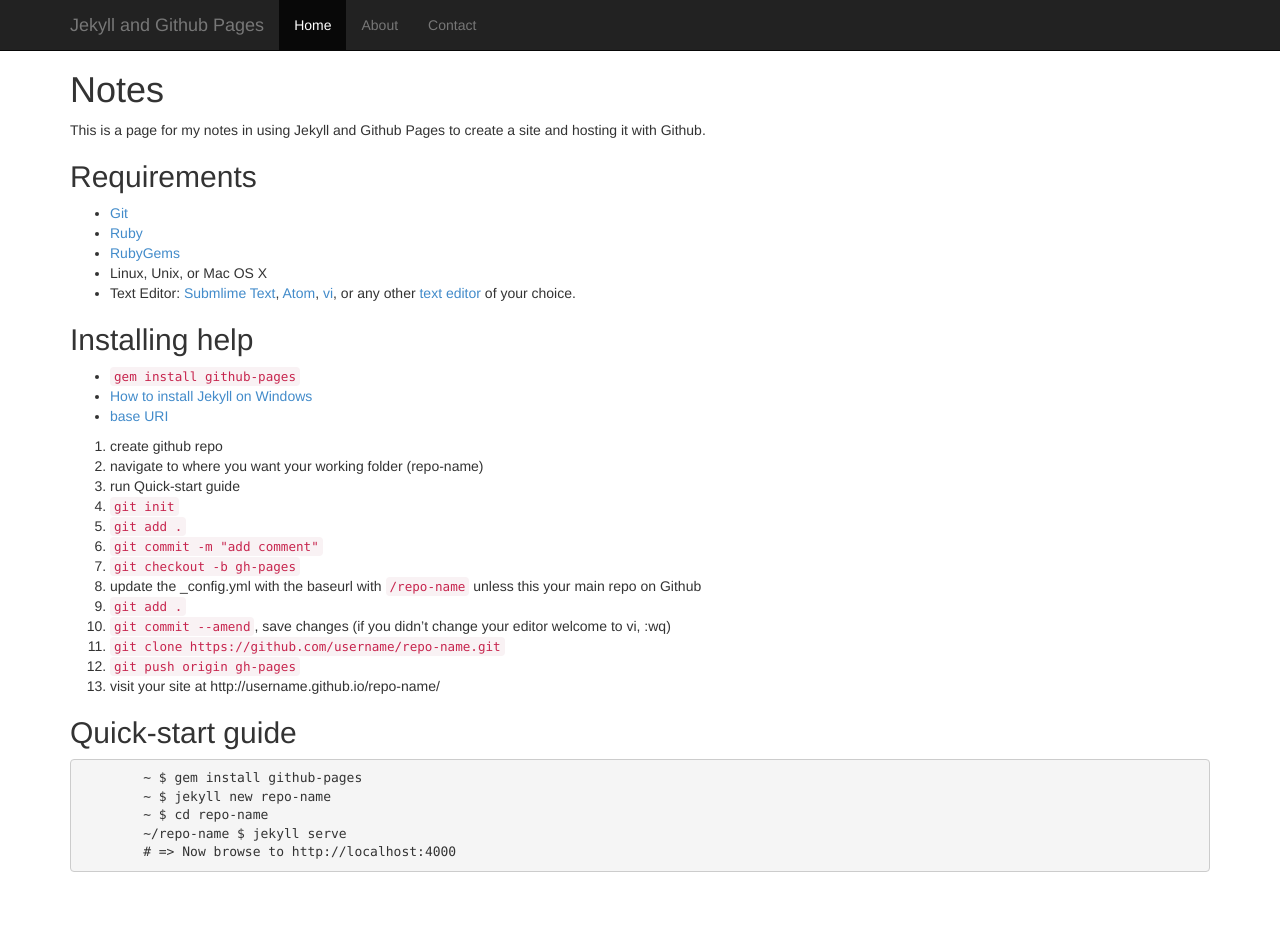
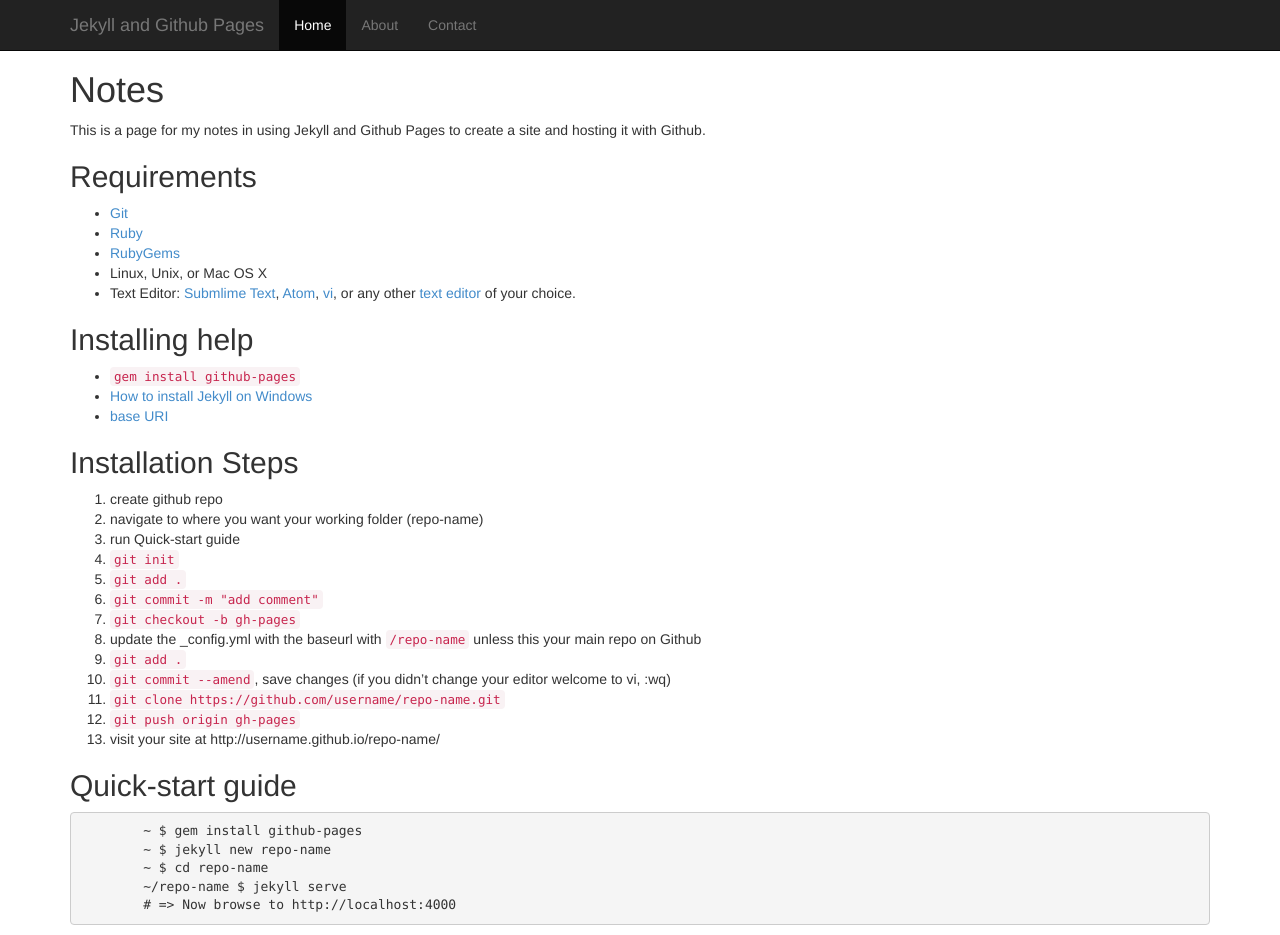
Before and after one commit to shawnthompson/jekyll-presentation, a Jekyll site: the page built from _posts/2014-07-29-notes.md, in a window 1280 px wide and 935 px high. Built offline with Jekyll 4.4.1, drawn with Linux system fonts in a browser that asks for light colours; Markdown is read by kramdown in place of the engine named in the settings.

Commit message:
update to notes

```diff
--- a/_posts/2014-07-29-notes.md
+++ b/_posts/2014-07-29-notes.md
@@ -17,6 +17,7 @@ This is a page for my notes in using Jekyll and Github Pages to create a site an
 - [How to install Jekyll on Windows](http://minimaldev.com/how-to-install-jekyll-on-windows/)
 - [base URI](http://jekyllrb.com/docs/github-pages/#project-page-url-structure)
 
+## Installation Steps
 1. create github repo
 2. navigate to where you want your working folder (repo-name)
 3. run Quick-start guide
```
